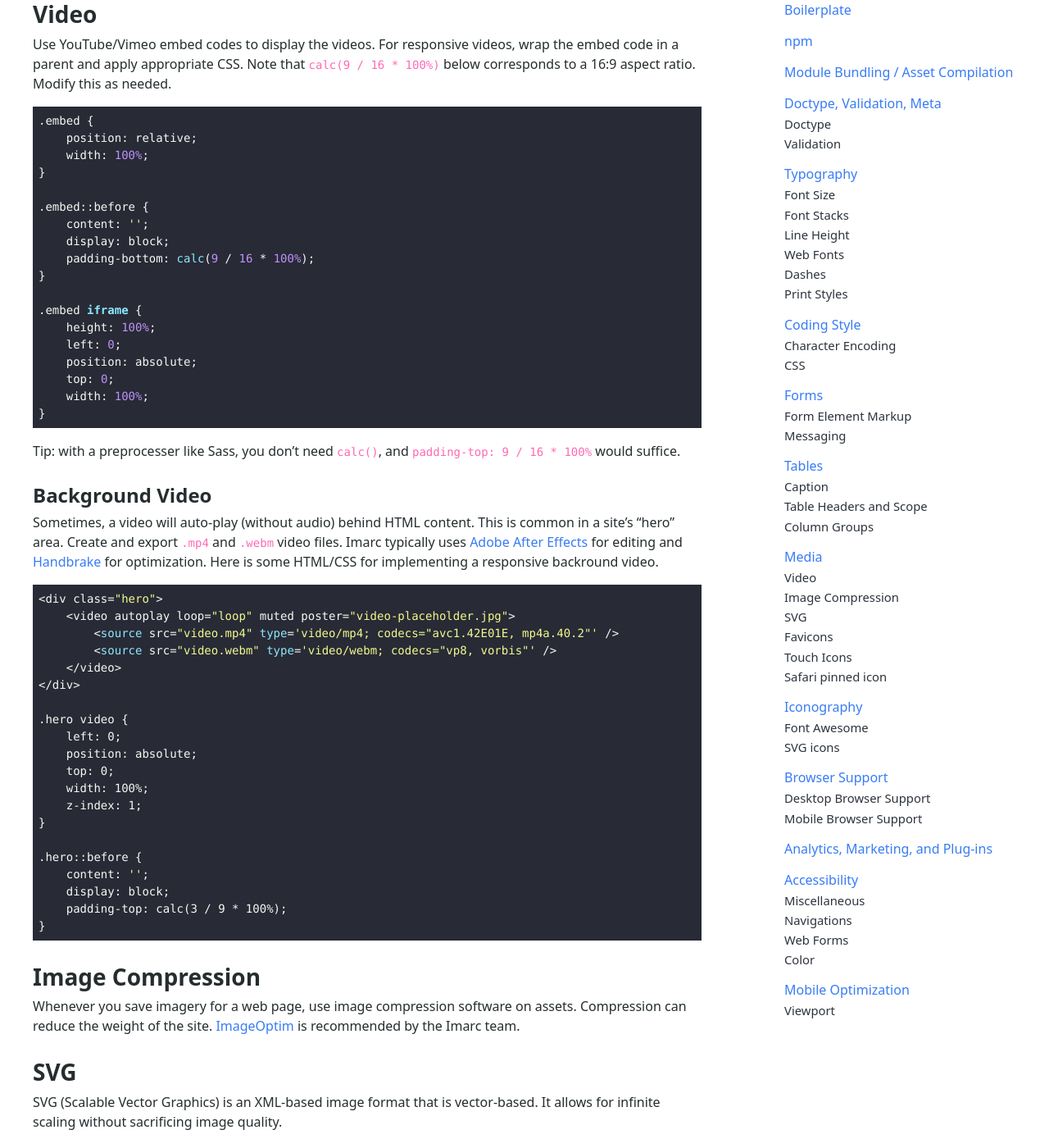
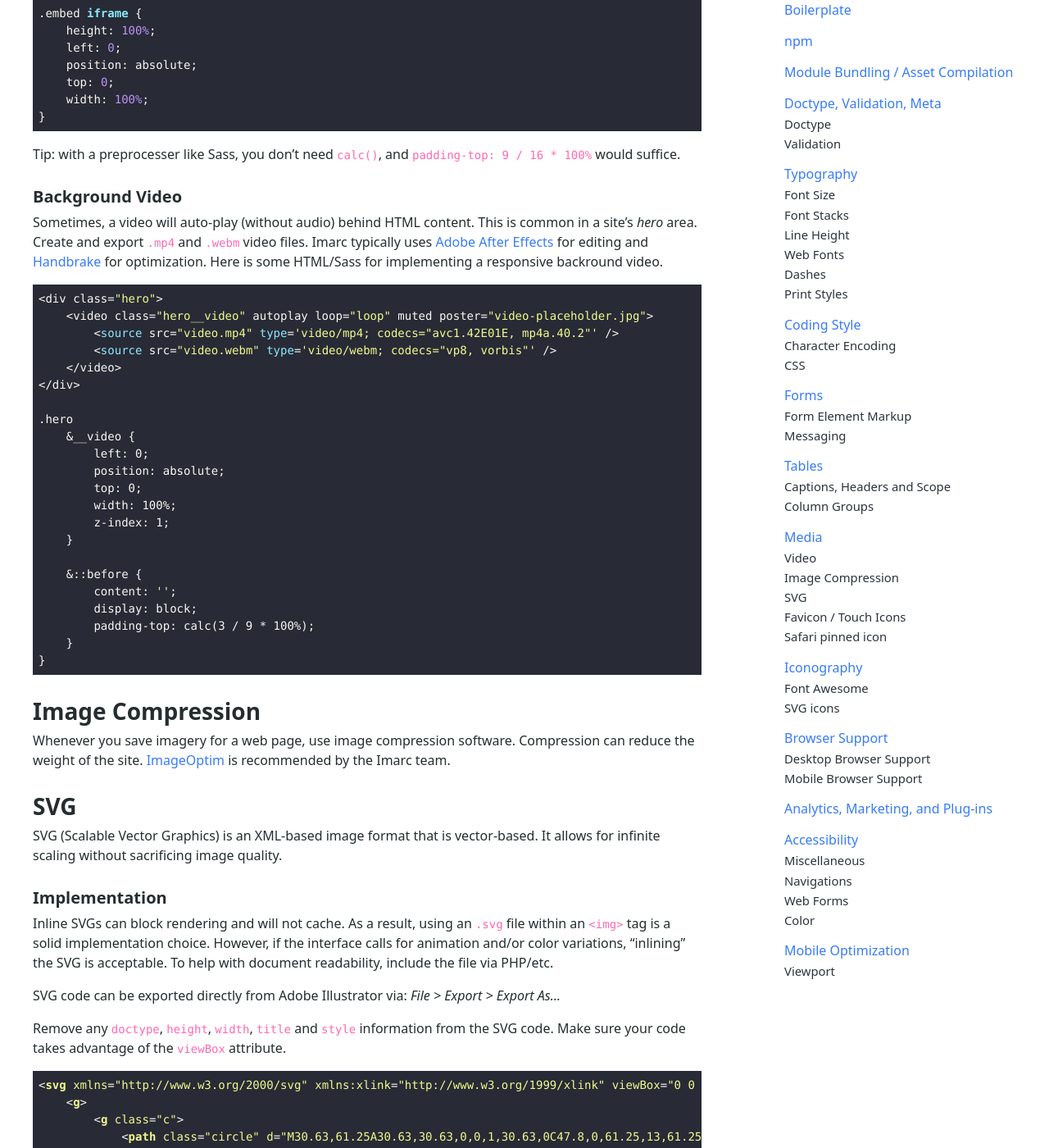
Before and after one commit to imarc/handbook, a Jekyll site: the page built from frontend.markdown, in a window 1280 px wide and 1400 px high, scrolled down 10784 px. Shown: the whole window at 82% size. Built offline with Jekyll 4.4.1, drawn with Linux system fonts in a browser that asks for light colours; nearby versions of some CDN libraries; some of the changed text lies outside the part shown.

Commit message:
gh-pages: editing some frontend content, active class for masthead's nav, gave 'cover''s bg-color a transition for color-mode toggle, added skip link

```diff
--- a/_layouts/default.html
+++ b/_layouts/default.html
@@ -9,6 +9,35 @@
         {% include _head.html %}
 	</head>
 	<body class="{{ bodyclass }}">
+
+        <a class="visually-hidden-focusable button button--primary" href="#hero">
+            Skip to main content
+        </a>
+
+        <div class="cover">
+            <header class="masthead" id="top">
+                <div class="container--xl">
+                    <div class="masthead__body">
+                        <a class="masthead__brand brand" href="/">
+                            <div class="brand__logo">Handbook</div>
+                        </a>
+                        <nav class="nav masthead__nav">
+                            <ul id="menu" class="menu nav__list masthead__nav-list">
+                                {% for link in site.navigation %}
+                                    {% if page.url == link.url %}
+                                        {% assign class = 'nav__link--active' %}
+                                    {% else %}
+                                        {% assign class = '' %}
+                                    {% endif %}
+                                    <li class="nav__item masthead__nav-item">
+                                        <a class="nav__link masthead__nav-link {{ class }}" href="{{ link.relative_url }}">{{ link.text }}</a>
+                                    </li>
+                                {% endfor %}
+                            </ul>
+                        </nav>
+                    </div>
+                </div>
+            </header>
 
             <button
                 aria-label="View site in light mode"
@@ -45,32 +74,7 @@
                 </svg>
             </button>
 
-        <div class="cover">
-            <header class="masthead" id="top">
-                <div class="container--xl">
-                    <div class="masthead__body">
-                        <a class="masthead__brand brand" href="/">
-                            <div class="brand__logo">Handbook</div>
-                        </a>
-                        <nav class="nav masthead__nav">
-                            <ul id="menu" class="menu nav__list masthead__nav-list">
-                                {% for link in site.navigation %}
-                                    {% if page.url == link.url %}
-                                        {% assign class = 'active' %}
-                                    {% else %}
-                                        {% assign class = '' %}
-                                    {% endif %}
-                                    <li class="{{ class }} nav__item masthead__nav-item">
-                                        <a class="nav__link masthead__nav-link" href="{{ link.relative_url }}">{{ link.text }}</a>
-                                    </li>
-                                {% endfor %}
-                            </ul>
-                        </nav>
-                    </div>
-                </div>
-            </header>
-
-            <div class="hero">
+            <div class="hero" id="hero">
                 <div class="container--xl">
                     <div class="hero__body">
                         <div class="hero__content">
--- a/css/main.css
+++ b/css/main.css
@@ -612,35 +612,27 @@
   font-size: 1em;
 }
 
-.visually-hidden {
-  position: absolute !important;
-  width: 1px !important;
+.visually-hidden,
+.visually-hidden-focusable:not(:focus):not(:focus-within) {
+  border: 0 !important;
+  clip: rect(0, 0, 0, 0) !important;
   height: 1px !important;
-  padding: 0 !important;
   margin: -1px !important;
   overflow: hidden !important;
-  clip: rect(0, 0, 0, 0) !important;
+  padding: 0 !important;
+  position: absolute !important;
   white-space: nowrap !important;
-  border: 0 !important;
+  width: 1px !important;
 }
 
 /**
  * Base > Typography
  */
 a {
+  transition: color 250ms ease-in-out;
   color: #387CF5;
   text-decoration: none;
 }
-[color-mode=light] a {
-  background-image: linear-gradient(transparent 60%, #d3e6ea 60%, #d3e6ea 90%, #ff675b calc(90% + 0.125rem), transparent calc(90% + 0.125rem));
-  background-repeat: no-repeat;
-  background-size: 0 100%;
-}
-[color-mode=light] a:hover {
-  background-size: 100% 100%;
-  transition: 250ms cubic-bezier(0.555, 0.0425, 0.3, 1);
-}
-
 a:hover {
   color: #ff675b;
 }
@@ -675,7 +667,7 @@
 
 h4 {
   --fluid-type-min: 1.125rem;
-  --fluid-type-max: 1.5rem;
+  --fluid-type-max: 1.25rem;
 }
 
 h5 {
@@ -821,6 +813,7 @@
  */
 .cover {
   background-color: var(--surface03, #d3e6ea);
+  transition: background-color 250ms ease-in-out;
 }
 .cover__body {
   display: flex;
@@ -828,6 +821,7 @@
   padding-bottom: 4rem;
   padding-top: 4rem;
 }
+
 /**
  * layouts > button
  */
@@ -860,6 +854,14 @@
       -ms-user-select: none;
           user-select: none;
   vertical-align: middle;
+}
+.button--primary {
+  background-color: #387CF5;
+  color: #FFF;
+}
+.button--primary:hover {
+  background-color: #2a5db8;
+  color: #FFF;
 }
 .button--color-mode {
   background-color: var(--buttonColorMode);
@@ -1093,6 +1095,9 @@
     margin-right: 0.675rem;
   }
 }
+.nav__link--active {
+  font-weight: 700;
+}
 @media (min-width: 768px) {
   .nav--vertical .nav__list {
     flex-direction: column;
@@ -1147,16 +1152,6 @@
   font-weight: 700;
   margin-bottom: 0.5rem;
 }
-[color-mode=light] .masthead__brand {
-  background-image: linear-gradient(transparent 60%, #b3c4c7 60%, #b3c4c7 90%, #cc5249 calc(90% + 0.125rem), transparent calc(90% + 0.125rem));
-  background-repeat: no-repeat;
-  background-size: 0 100%;
-}
-[color-mode=light] .masthead__brand:hover {
-  background-size: 100% 100%;
-  transition: 250ms cubic-bezier(0.555, 0.0425, 0.3, 1);
-}
-
 .masthead__brand:hover {
   color: #387CF5;
 }
@@ -1177,19 +1172,6 @@
 }
 .masthead__nav-link {
   color: var(--copy01, #252d2f);
-}
-[color-mode=light] .masthead__nav-link {
-  background-image: linear-gradient(transparent 60%, #b3c4c7 60%, #b3c4c7 90%, #cc5249 calc(90% + 0.125rem), transparent calc(90% + 0.125rem));
-  background-repeat: no-repeat;
-  background-size: 0 100%;
-}
-[color-mode=light] .masthead__nav-link:hover {
-  background-size: 100% 100%;
-  transition: 250ms cubic-bezier(0.555, 0.0425, 0.3, 1);
-}
-
-.masthead__nav-link:hover {
-  color: var(--copy02, #387CF5);
 }
 
 /**
--- a/frontend.markdown
+++ b/frontend.markdown
@@ -351,19 +351,9 @@
 
 Use tables to display tabular data such as a pricing or feature chart. Do not use tables for page layout. Make sure your tables do not only use rows and cells – take advantage of other elements to increase accessibility.
 
-### Caption
+### Captions, Headers and Scope
 
-Optional element. `caption` helps describe the table. Think of it as a title.
-
-    <table>
-        <caption>
-            ACME, Inc Product Line Pricing Tiers
-        </caption>
-        …
-    </table>
-
-
-### Table Headers and Scope
+`caption` help describe tables are are optional.
 
 Use the table headers element `th` to indicate a header. Passing a `scope` attribute  and value of `col` or `row` gives non-visual user agents specific guidance on where its associated data lives. This is important when there are headers at the top of columns and at the beginning of each row.
 
@@ -407,9 +397,6 @@
                 <th>
                     Silver Tier
                 </th>
-                <th>
-                    Gold Tier
-                </th>
             </tr>
         </thead>
         <tbody>
@@ -420,9 +407,6 @@
                 <td>
                     5 hours of support
                 </td>
-                <td>
-                    10 hours of support
-                </td>
             </tr>
         </tbody>
     </table>
@@ -431,7 +415,7 @@
 
 ### Video
 
-Use YouTube/Vimeo embed codes to display the videos. For responsive videos, wrap the embed code in a parent and apply appropriate CSS. Note that `calc(9 / 16 * 100%)` below corresponds to a 16:9 aspect ratio. Modify this as needed.
+We typically use vendor-provided (YouTube/Vimeo/Wistia) embed codes to display video. For responsive videos, wrap the embed code in a parent (e.g. `.embed`) and apply appropriate CSS. Note that `calc(9 / 16 * 100%)` below corresponds to a 16:9 aspect ratio. Modify this as needed.
 
     .embed {
         position: relative;
@@ -456,50 +440,47 @@
 
 #### Background Video
 
-Sometimes, a video will auto-play (without audio) behind HTML content. This is common in a site’s
-“hero” area. Create and export `.mp4` and `.webm` video files. Imarc typically uses
+Sometimes, a video will auto-play (without audio) behind HTML content. This is common in a site’s *hero* area. Create and export `.mp4` and `.webm` video files. Imarc typically uses
 <a href="http://www.adobe.com/products/aftereffects.html">Adobe After Effects</a> for editing
-and <a href="https://handbrake.fr/">Handbrake</a> for optimization. Here is some HTML/CSS for
+and <a href="https://handbrake.fr/">Handbrake</a> for optimization. Here is some HTML/Sass for
 implementing a responsive backround video.
 
     <div class="hero">
-        <video autoplay loop="loop" muted poster="video-placeholder.jpg">
+        <video class="hero__video" autoplay loop="loop" muted poster="video-placeholder.jpg">
             <source src="video.mp4" type='video/mp4; codecs="avc1.42E01E, mp4a.40.2"' />
             <source src="video.webm" type='video/webm; codecs="vp8, vorbis"' />
         </video>
     </div>
 
-    .hero video {
-        left: 0;
-        position: absolute;
-        top: 0;
-        width: 100%;
-        z-index: 1;
-    }
+    .hero
+        &__video {
+            left: 0;
+            position: absolute;
+            top: 0;
+            width: 100%;
+            z-index: 1;
+        }
 
-    .hero::before {
-        content: '';
-        display: block;
-        padding-top: calc(3 / 9 * 100%);
+        &::before {
+            content: '';
+            display: block;
+            padding-top: calc(3 / 9 * 100%);
+        }
     }
 
 ### Image Compression
 
-Whenever you save imagery for a web page, use image compression software on assets. Compression can reduce the weight of the site. [ImageOptim](https://imageoptim.com/) is recommended by the Imarc team.
+Whenever you save imagery for a web page, use image compression software. Compression can reduce the weight of the site. [ImageOptim](https://imageoptim.com/) is recommended by the Imarc team.
 
 ### SVG
 
-SVG (Scalable Vector Graphics) is an XML-based image format that is vector-based. It allows for
-infinite scaling without sacrificing image quality.
+SVG (Scalable Vector Graphics) is an XML-based image format that is vector-based. It allows for infinite scaling without sacrificing image quality.
 
 #### Implementation
 
-Inline SVGs can block rendering and will not cache. As a result, using an `.svg` file within an
-`<img>` tag is a solid implementation choice. However, if the interface calls for animation and/or
-color variations, “inlining” the SVG is acceptable. To help with document readability, include the
-file via PHP/etc.
+Inline SVGs can block rendering and will not cache. As a result, using an `.svg` file within an `<img>` tag is a solid implementation choice. However, if the interface calls for animation and/or color variations, “inlining” the SVG is acceptable. To help with document readability, include the file via PHP/etc.
 
-SVG code can be exported directly from Adobe Illustrator via
+SVG code can be exported directly from Adobe Illustrator via:
 *File > Export > Export As…*
 
 Remove any `doctype`, `height`, `width`, `title` and `style` information from the SVG code. Make sure your code
@@ -515,15 +496,13 @@
         </g>
     </svg>
 
-### Favicons
+### Favicon / Touch Icons
 
 Use 32x32 PNG files for favicons:
 
     <link rel="shortcut icon" href="/img/icons/favicon.png" type="image/x-icon" />
 
-### Touch Icons
-
-iOS and Android devices both support touch icons:
+iOS and Android devices both support touch icons. A touch icon is what will appear on a user's smartphone if they save a webpage as a bookmark to their homescreen.
 
     <link rel="apple-touch-icon" href="/img/icons/touch-icon.png">
 
--- a/src/sass/layouts/_cover.scss
+++ b/src/sass/layouts/_cover.scss
@@ -5,13 +5,12 @@
 .cover {
     background-color: var(--surface03, $hero-background-color);
 
+    @include transition($transition-background-color);
+
     &__body {
         display: flex;
         font-size: $alert-font-size;
         padding-bottom: 4rem;
         padding-top: 4rem;
     }
-
-    @include breakpoint(lg) {
-    }
 }
```
Also changed, not shown: src/sass/base/_base.scss (+7 -6 lines), src/sass/base/_root.scss (+4 -4 lines), src/sass/base/_typography.scss (+5 -2 lines), src/sass/layouts/_button.scss (+10 -0 lines), src/sass/layouts/_masthead.scss (+2 -6 lines), src/sass/layouts/_nav.scss (+7 -0 lines). Lines whose indentation alone changed are shown as unchanged.
